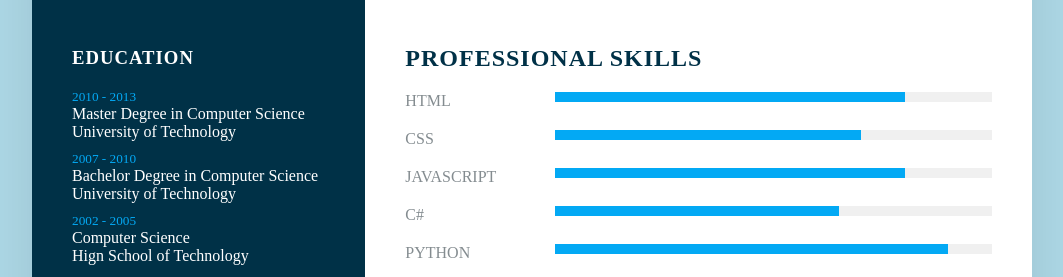
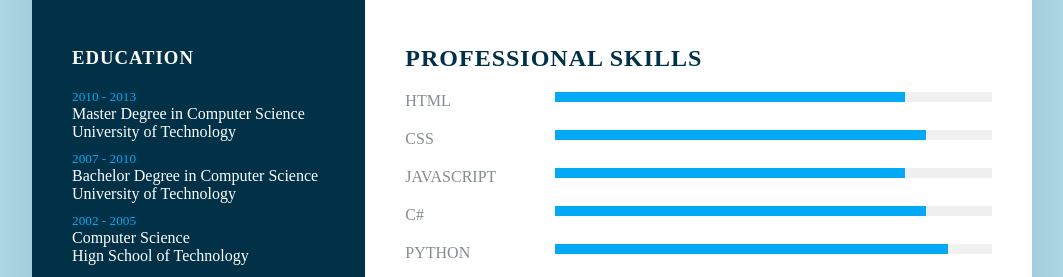
Before and after one commit to Patrick-B-L/CV, a plain HTML site: page index.html in a window 1280 px wide. Shown: the part 629-906 px from the top of the page, without its empty margins (108-1171 px from the left). Drawn offline with Linux system fonts and the light colour scheme.

Commit message:
Minor updates to HTML

```diff
--- a/index.html
+++ b/index.html
@@ -148,7 +148,7 @@
         <div class="box">
           <h4>CSS</h4>
           <div class="percent">
-            <div style="width: 70%;"></div>
+            <div style="width: 85%;"></div>
           </div>
         </div>
         <div class="box">
@@ -160,7 +160,7 @@
         <div class="box">
           <h4>C#</h4>
           <div class="percent">
-            <div style="width: 65%;"></div>
+            <div style="width: 85%;"></div>
           </div>
         </div>
         <div class="box">
```
